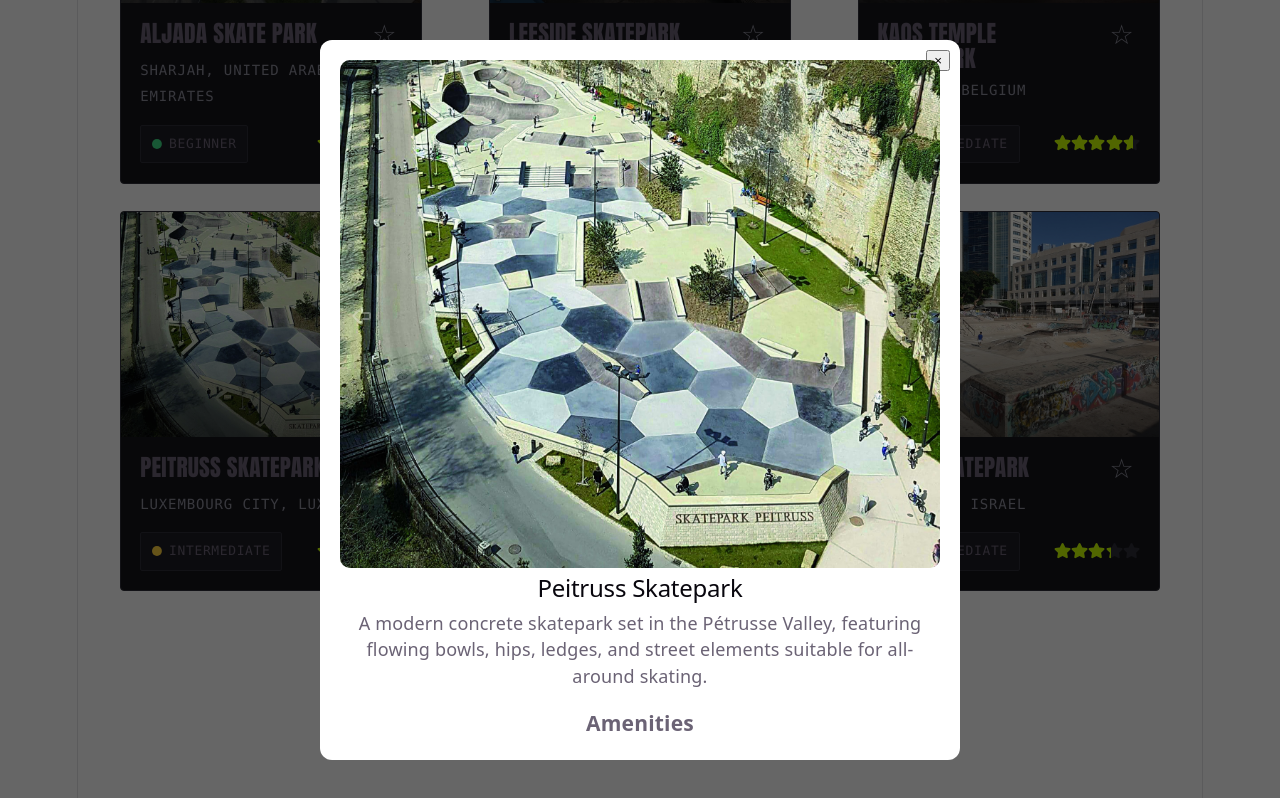
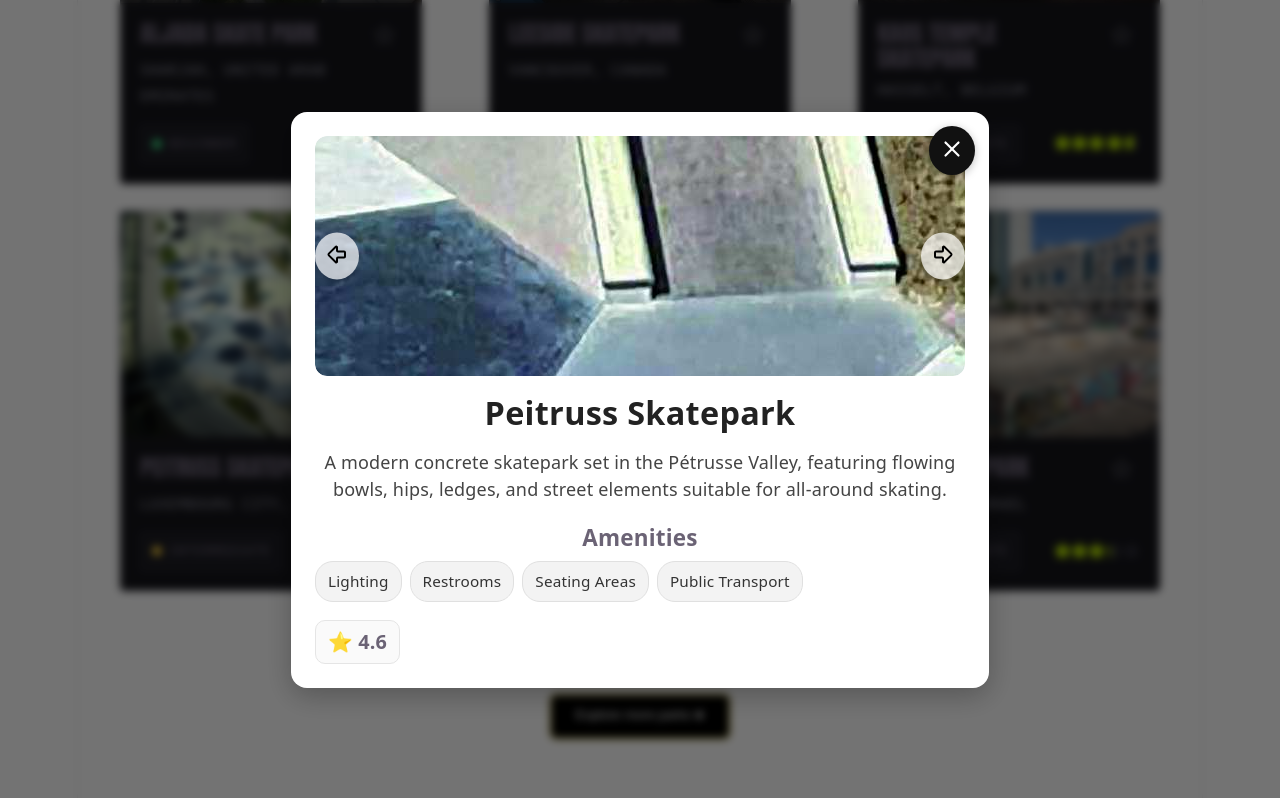
Before and after one commit to Willsky013/Sk8erWise-website, a React (Vite) app: page /#/ in a window 1280 px wide. Both pictures are taken after a click on the element 271 px from the left and 1827 px from the top of the page. Shown: the part 1427-2225 px from the top of the page. Built offline with nearby package versions, Linux system fonts and the light colour scheme.

Commit message:
Test version av Modal Park

```diff
--- a/src/components/ParkDetailModal.jsx
+++ b/src/components/ParkDetailModal.jsx
@@ -1,38 +1,48 @@
 import "./components-css/ParkDetailModal.css";
 import ImageSlider from "./ImageSlider";
+import { X } from "lucide-react";
 
 function ParkDetailModal({ park, onClose }) {
   if (!park) return null;
 
-  // const image =
-  //   park.images?.[0]
-  //     ? `${import.meta.env.BASE_URL}${park.images[0].replace(/^\//, "")}`
-  //     : park.image;
-
-  const images = park.images?.map((img) => `${import.meta.env.BASE_URL}${img.replace(/^\//, "")}`) || [park.image];
-
-  console.log(images);
+  const images =
+    park.images?.map((img) => `${import.meta.env.BASE_URL}${img.replace(/^\//, "")}`) ||
+    [park.image];
 
   return (
     <div className="modal-overlay" onClick={onClose}>
       <div className="park-detail-modal" onClick={(e) => e.stopPropagation()}>
+
+        {/* Close Button */}
         <button className="modal-close-btn" onClick={onClose}>
-          ×
+          <X size={26} />
         </button>
 
-        <ImageSlider images={images} />
+        {/* Image Carousel */}
+        <div className="modal-image-section">
+          <ImageSlider images={images} />
+        </div>
 
-        <h2>{park.name}</h2>
-        <p>{park.description}</p>
+        {/* Title */}
+        <h2 className="modal-title">{park.name}</h2>
 
-        <h3>Amenities</h3>
-        <ul>
+        {/* Description */}
+        <p className="modal-description">{park.description}</p>
+
+        {/* Amenities */}
+        <h3 className="modal-subtitle">Amenities</h3>
+        <div className="amenities-container">
           {(park.amenities || []).map((item) => (
-            <li key={item}>{item}</li>
+            <span key={item} className="amenity-chip">
+              {item}
+            </span>
           ))}
-        </ul>
+        </div>
 
-        <p>Rating: ⭐ {park.rating}</p>
+        {/* Rating */}
+        <div className="rating-box">
+          ⭐ <span>{park.rating}</span>
+        </div>
       </div>
     </div>
   );
--- a/src/components/components-css/ImageSlider.css
+++ b/src/components/components-css/ImageSlider.css
@@ -1,24 +1,105 @@
 .image-slider {
   position: relative;
   width: 100%;
-  max-width: 600px;
-  margin: auto;
+  border-radius: 12px;
   overflow: hidden;
+
+  /* FIX: kompakt och stabil yta */
+  max-height: 240px;
+
+  /* FIX: centrerar bilden visuellt */
+  display: flex;
+  justify-content: center;
+  align-items: center;
+
+  background: #f7f7f7; /* mjuk bakgrund runt bilden */
 }
+
+/* Image */
+.slider-image {
+  width: 100%;
+  height: 100%;
+
+  /* FIX: visar hela bilden utan beskärning */
+  object-fit: contain;
+
+  /* FIX: centrerar bilden */
+  display: block;
+  border-radius: 12px;
+}
+
+/* Buttons */
 .slider-button {
   position: absolute;
   top: 50%;
   transform: translateY(-50%);
-  background-color: rgba(0, 0, 0, 0.0);
-  color: rgb(255, 255, 255, 0.3);
+  background: rgba(255, 255, 255, 0.7);
   border: none;
   padding: 10px;
+  border-radius: 50%;
   cursor: pointer;
-  z-index: 1;
-  height: 100%;
-  transition: background-color 0.3s ease-in-out, color 0.3s ease-in-out;
+  z-index: 2;
+  transition: background 0.2s ease;
+  box-shadow: 0 2px 8px rgba(0, 0, 0, 0.25);
 }
+
 .slider-button:hover {
-  background-color: rgba(0, 0, 0, 0.5);
-  color: rgb(255, 255, 255);
+  background: rgba(255, 255, 255, 0.9);
 }
+
+.slider-button.left {
+  left: 12px;
+}
+
+.slider-button.right {
+  right: 12px;
+}
+
+/* Dots */
+.slider-dots {
+  position: absolute;
+  bottom: 10px;
+  left: 50%;
+  transform: translateX(-50%);
+  display: flex;
+  gap: 6px;
+  z-index: 3;
+}
+
+.dot {
+  width: 8px;
+  height: 8px;
+  background: rgba(255, 255, 255, 0.6);
+  border-radius: 50%;
+  cursor: pointer;
+  transition: background 0.2s ease;
+}
+
+.dot.active {
+  background: rgba(255, 255, 255, 1);
+}
+
+/* --------------------------------------------- */
+/* RESPONSIVE DESIGN */
+/* --------------------------------------------- */
+
+@media (max-width: 768px) {
+  .image-slider {
+    max-height: 200px; /* mindre på tablet */
+  }
+}
+
+@media (max-width: 480px) {
+  .image-slider {
+    max-height: 160px; /* perfekt mobilstorlek */
+  }
+
+  .slider-button {
+    padding: 7px;
+  }
+
+  .dot {
+    width: 7px;
+    height: 7px;
+  }
+}
--- a/src/components/components-css/ParkDetailModal.css
+++ b/src/components/components-css/ParkDetailModal.css
@@ -1,32 +1,170 @@
+/* Overlay */
 .modal-overlay {
   position: fixed;
   inset: 0;
-  background: rgba(0, 0, 0, 0.6);
+  background: rgba(0, 0, 0, 0.55);
+  backdrop-filter: blur(4px);
   display: flex;
   justify-content: center;
   align-items: center;
   z-index: 9999;
 }
 
+/* Modal Card */
 .park-detail-modal {
-  background: white;
-  width: 600px;
-  max-width: 90%;
-  max-height: 85vh;
+  background: #ffffff;
+  width: 650px;
+  max-width: 92%;
+  max-height: 88vh;          /* begränsar höjd */
   overflow-y: auto;
-  padding: 20px;
-  border-radius: 12px;
+  padding: 24px;
+  border-radius: 16px;
   position: relative;
+  box-shadow: 0 8px 28px rgba(0, 0, 0, 0.25);
 }
 
-.park-detail-modal img {
-  width: 100%;
-  border-radius: 10px;
+/* Close Button */
+.modal-close-btn {
+  position: absolute;
+  top: 14px;
+  right: 14px;
+  background: #111;
+  color: #fff;
+  border: none;
+  padding: 10px;
+  border-radius: 50%;
+  cursor: pointer;
+  box-shadow: 0 2px 8px rgba(0, 0, 0, 0.25);
+  transition: background 0.2s ease;
+  z-index: 10;
 }
 
-.modal-close-btn {
-  position: absolute;
-  top: 10px;
-  right: 10px;
-  cursor: pointer;
+.modal-close-btn:hover {
+  background: #333;
 }
+
+/* Image Section */
+.modal-image-section {
+  margin-bottom: 16px;       /* mindre spacing */
+  border-radius: 12px;
+  overflow: hidden;
+}
+
+/* Title */
+.modal-title {
+  color: #222;
+  font-size: 1.8rem;
+  font-weight: 700;
+  margin-bottom: 16px;       /* mindre spacing */
+  line-height: 1.25;
+  letter-spacing: 0.3px;
+}
+
+/* Description */
+.modal-description {
+  font-size: 1rem;
+  line-height: 1.5;          /* kompaktare */
+  margin-bottom: 18px;
+  color: #444;
+}
+
+/* Subtitle */
+.modal-subtitle {
+  font-size: 1.25rem;
+  font-weight: 600;
+  margin-bottom: 10px;
+}
+
+/* Amenities Chips */
+.amenities-container {
+  display: flex;
+  flex-wrap: wrap;
+  gap: 8px;                  /* mindre gap */
+  margin-bottom: 18px;
+}
+
+.amenity-chip {
+  background: #f3f3f3;
+  padding: 6px 12px;         /* mindre padding */
+  border-radius: 18px;
+  font-size: 0.85rem;        /* mindre text */
+  color: #333;
+  border: 1px solid #e0e0e0;
+}
+
+/* Rating */
+.rating-box {
+  font-size: 1.1rem;
+  font-weight: 600;
+  background: #fafafa;
+  padding: 8px 12px;         /* mindre padding */
+  border-radius: 10px;
+  width: fit-content;
+  border: 1px solid #e5e5e5;
+}
+
+/* --------------------------------------------- */
+/* RESPONSIVE DESIGN */
+/* --------------------------------------------- */
+
+/* Tablets (max-width: 768px) */
+@media (max-width: 768px) {
+  .park-detail-modal {
+    width: 95%;
+    padding: 18px;
+    max-height: 85vh;        /* mindre höjd → mindre scroll */
+  }
+
+  .modal-title {
+    font-size: 1.6rem;
+    margin-bottom: 14px;
+  }
+
+  .modal-description {
+    font-size: 0.95rem;
+    margin-bottom: 16px;
+  }
+
+  .amenity-chip {
+    font-size: 0.8rem;
+    padding: 6px 10px;
+  }
+}
+
+/* Mobile (max-width: 480px) */
+@media (max-width: 480px) {
+  .park-detail-modal {
+    width: 100%;
+    height: auto;
+    max-height: 80vh;        /* viktig fix: mindre höjd */
+    border-radius: 12px;     /* square‑känsla */
+    padding: 14px;           /* kompakt padding */
+  }
+
+  .modal-title {
+    font-size: 1.4rem;
+    margin-bottom: 12px;
+  }
+
+  .modal-description {
+    font-size: 0.9rem;
+    margin-bottom: 14px;
+    line-height: 1.45;
+  }
+
+  .modal-subtitle {
+    font-size: 1.1rem;
+    margin-bottom: 8px;
+  }
+
+  .amenity-chip {
+    font-size: 0.75rem;
+    padding: 5px 10px;
+  }
+
+  .modal-close-btn {
+    top: 10px;
+    right: 10px;
+    padding: 7px;
+  }
+}
```
